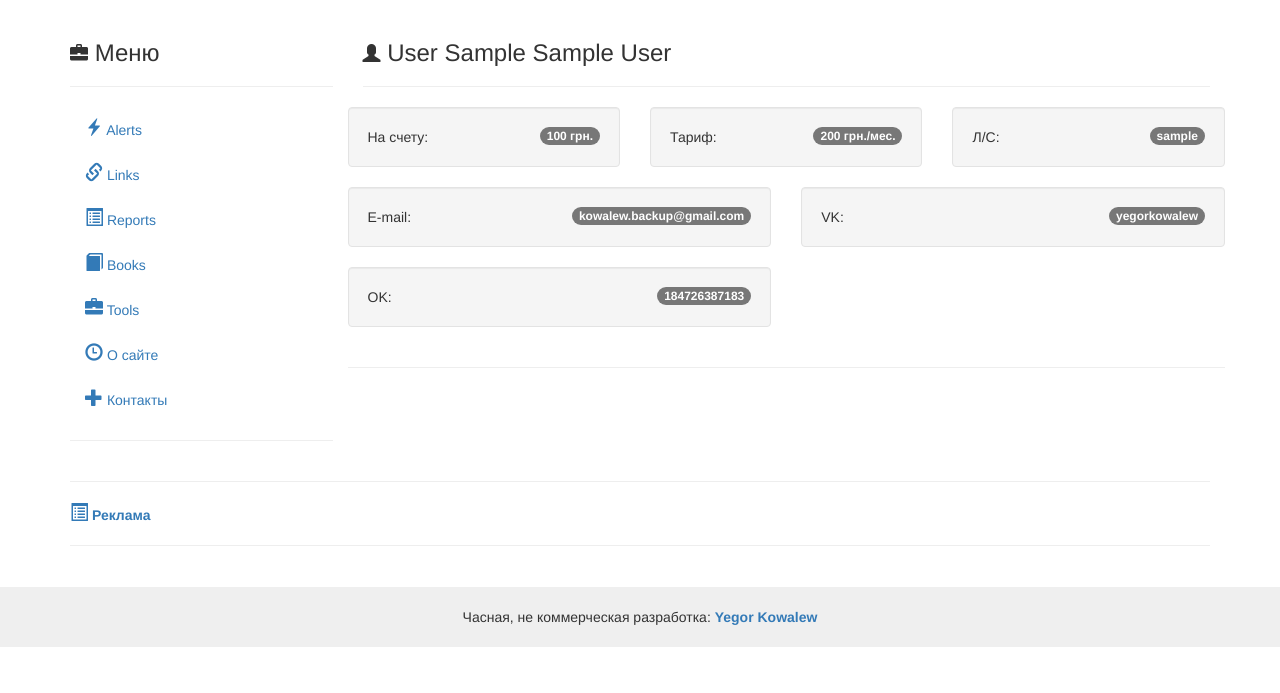
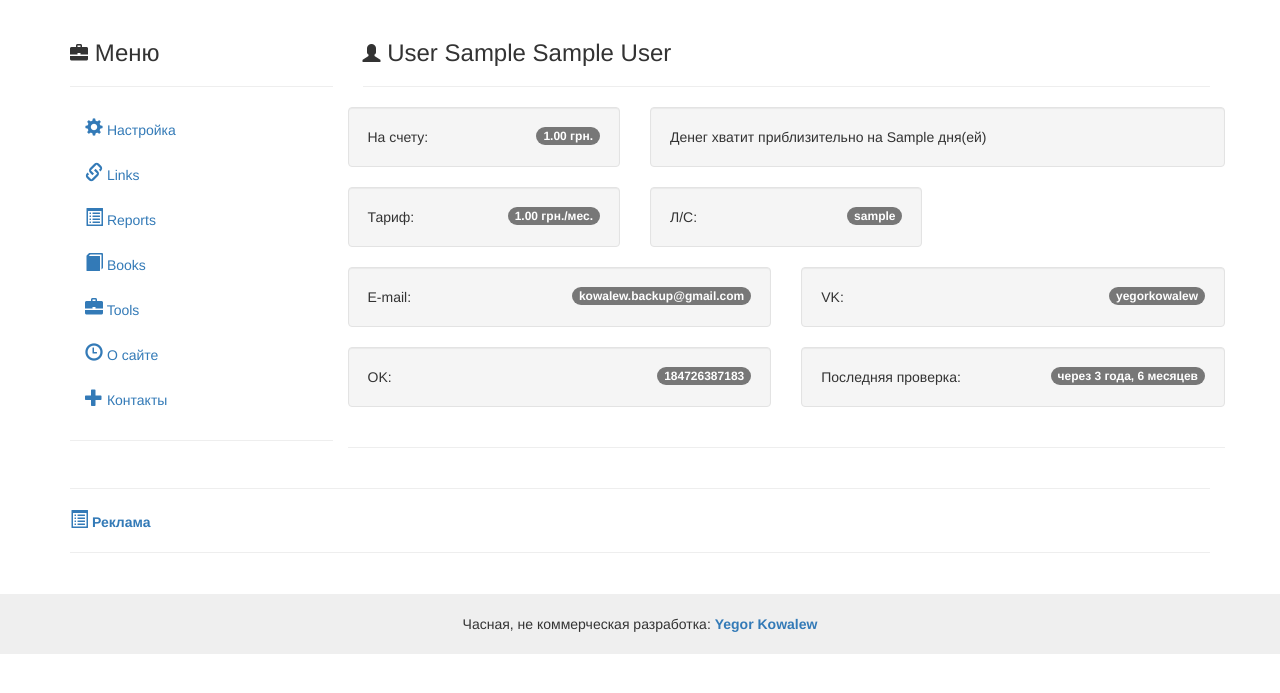
Before and after one commit to yegorkowalew/local_kow, a Django app: template templates/userprofile/user_profile.html in a window 1280 px wide. Shown: the part 51-744 px from the top of the page. Run offline with Django 3.2, Linux system fonts and the light colour scheme; tables that the repository leaves empty hold one stand-in row (values such as "Sample post"); the template is opened without the code that fills it: values that come from a table or form of the project are taken from there, most other values are stand-ins (such as "Sample title", 1, 10 or a date in 2020); some libraries are stand-ins or nearby versions.

Commit message:
Добавлены ссылки на пользователя у денег и тарифов. Профиль выводит уже все данные

```diff
--- a/local_site/settings.py
+++ b/local_site/settings.py
@@ -37,6 +37,8 @@ INSTALLED_APPS = (
     'django.contrib.sessions',
     'django.contrib.messages',
     'django.contrib.staticfiles',
+    'django.contrib.humanize',
+
     'money',
     'userprofile',
 )
--- a/money/models.py
+++ b/money/models.py
@@ -1,26 +1,30 @@
+# -*- coding:utf-8 -*-
 from django.db import models
 from django.utils import timezone
+
+from django.contrib.auth.models import User
 
 # Create your models here.
 
 class Post(models.Model):
-#    author = models.ForeignKey('auth.User')
-#    title = models.CharField(max_length=200)
-    money = models.FloatField()
-    created_date = models.DateTimeField(
-            default=timezone.now)
-#    published_date = models.DateTimeField(
-#            blank=True, null=True)
-
-#    def publish(self):
-#        self.published_date = timezone.now()
-#        self.save()
+    money = models.FloatField(verbose_name = "Денег на счету",)
+    created_date = models.DateTimeField(default=timezone.now, verbose_name = "Дата-время проверки",)
+    user = models.ForeignKey(User, verbose_name = "Пользователь")
 
     def __str__(self):
         return str(self.created_date)
 
+    class Meta:
+        verbose_name = "Деньги"
+        verbose_name_plural = "Деньги"
+
 class Tarif(models.Model):
     money_for_mons = models.PositiveIntegerField(default=200)
+    user = models.ForeignKey(User, verbose_name = "Денег на счету")
 
     def __str__(self):
         return str(self.money_for_mons)
+
+    class Meta:
+        verbose_name = "Тариф"
+        verbose_name_plural = "Тарифы"
--- a/templates/template-body.html
+++ b/templates/template-body.html
@@ -48,7 +48,7 @@
       <hr>
 
       <ul class="nav nav-stacked">
-        <li><a href="http://www.bootply.com/85861" target="ext"><i class="glyphicon glyphicon-flash"></i> Alerts</a></li>
+        <li><a href="preferences" target="ext"><i class="glyphicon glyphicon-cog"></i> Настройка</a></li>
         <li><a href="http://www.bootply.com/85861" target="ext"><i class="glyphicon glyphicon-link"></i> Links</a></li>
         <li><a href="http://www.bootply.com/85861" target="ext"><i class="glyphicon glyphicon-list-alt"></i> Reports</a></li>
         <li><a href="http://www.bootply.com/85861" target="ext"><i class="glyphicon glyphicon-book"></i> Books</a></li>
--- a/templates/userprofile/user_profile.html
+++ b/templates/userprofile/user_profile.html
@@ -5,12 +5,30 @@
 {% endblock %}
 
 {% block content %}
+{% load humanize %}
 <div class="row">
+
 <div class="col-md-4">
-    <div class="well">На счету:<span class="badge pull-right">100 грн.</span></div>
+    <div class="well">На счету:<span class="badge pull-right">{{ money_last.money|floatformat:2 }} грн.</span> </div>
 </div>
+
+{% if days_left %}
+<div class="col-md-8">
+    <div class="well">Денег хватит приблизительно на {{ days_left }} дня(ей)</div>
+</div>
+{% endif %}
+
+
 <div class="col-md-4">
-    <div class="well">Тариф:<span class="badge pull-right">200 грн./мес.</span></div>
+    <div class="well">Тариф:
+{% if tarif_last %}
+	<span class="badge pull-right">{{ tarif_last.money_for_mons|floatformat:2 }} грн./мес.</span></div>
+{% else %}
+	<span class="pull-right"><a href="preferences" target="ext"><i class="glyphicon glyphicon-cog"></i> Настроить</a></span></div>
+{% endif %}
+
+
+
 </div>
 <div class="col-md-4">
     <div class="well">Л/С:<span class="badge pull-right">{{ m_user.username }}</span></div>
@@ -27,6 +45,13 @@
 <div class="col-md-6">
     <div class="well">OK:<span class="badge pull-right">184726387183</span></div>
 </div>
+
+
+<div class="col-md-6">
+    <div class="well">Последняя проверка:<span class="badge pull-right">{{ money_last.created_date|naturaltime }} </span> </div>
+</div>
+
+
 </div>
 <hr>
 
--- a/userprofile/models.py
+++ b/userprofile/models.py
@@ -5,11 +5,10 @@ from django.contrib.auth.models import User
 
 class UserProfile(models.Model):
     user = models.OneToOneField(User, on_delete=models.CASCADE)
-#    user = models.ForeignKey(User, unique=True, related_name='profile')
     pwd = models.CharField(max_length=200, verbose_name='PWD')
-    middle_name = models.CharField(max_length=200, verbose_name='Отчество')
-    vk_link = models.CharField(max_length=200, verbose_name='Учетка на Vk')
-    ok_link = models.CharField(max_length=200, verbose_name='Учетка на Ok')
+    middle_name = models.CharField(max_length=200, verbose_name='Отчество', blank=True)
+    vk_link = models.CharField(max_length=200, verbose_name='Учетка на Vk', blank=True)
+    ok_link = models.CharField(max_length=200, verbose_name='Учетка на Ok', blank=True)
     def __unicode__(self):
         return self.user
 
```
Also changed, not shown: money/admin.py (+10 -1 lines), userprofile/forms.py (+14 -5 lines), userprofile/views.py (+25 -17 lines), money/migrations/0001_initial.py, money/migrations/0002_auto_20160703_1446.py (deleted), money/migrations/0003_tarif.py (deleted).
